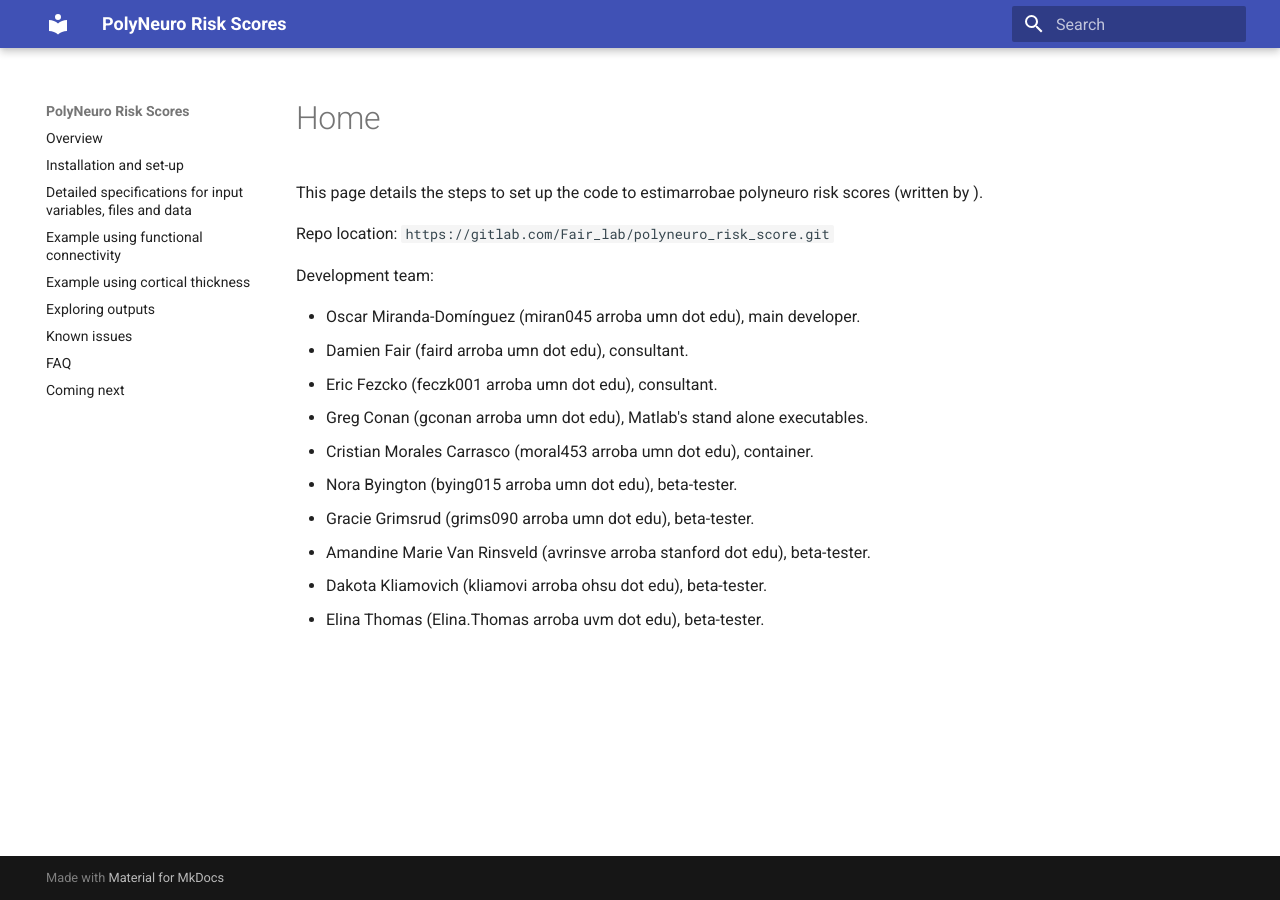
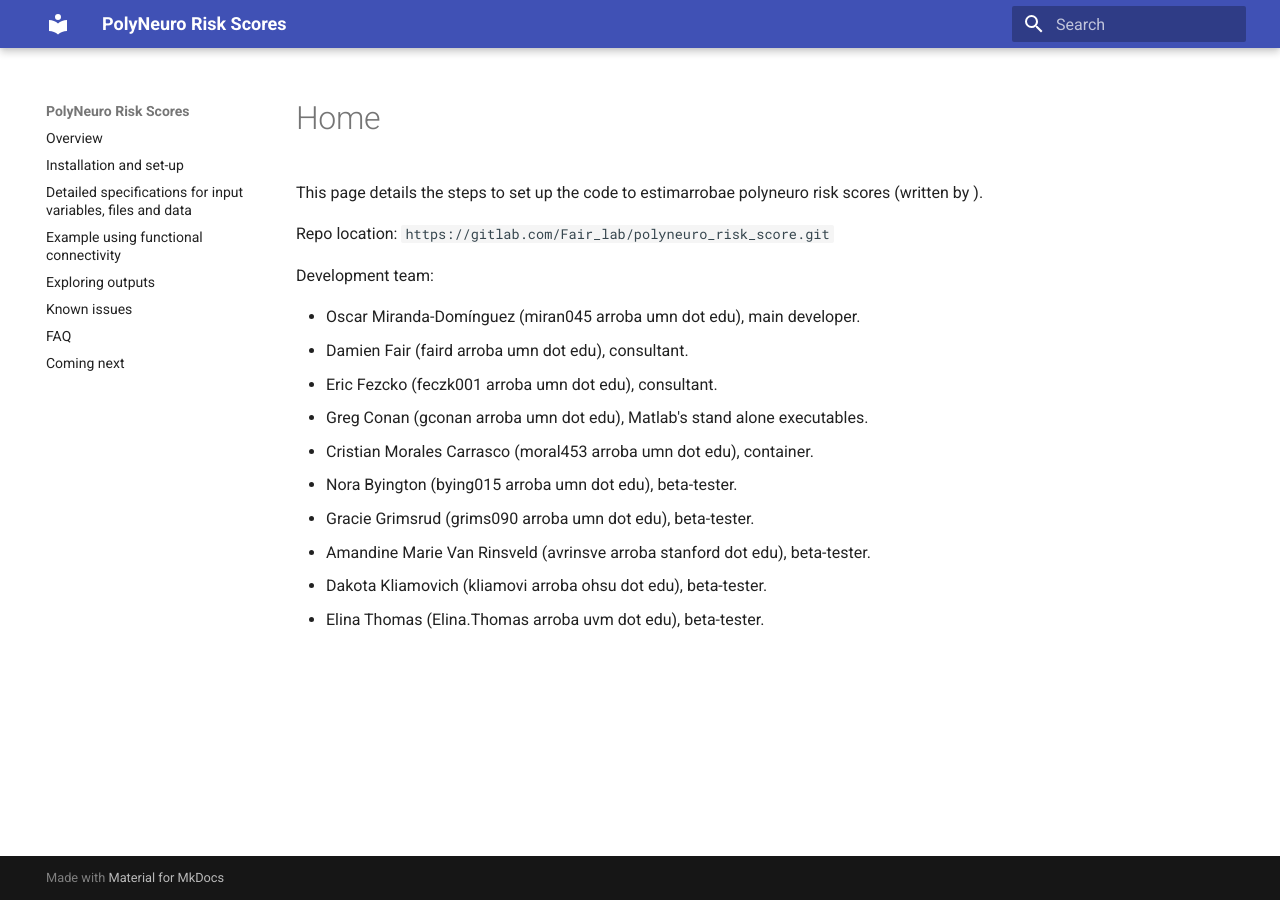
Before and after one commit to omiranda/polyneuro_risk_score, an MkDocs documentation site: the page built from docs/README.md, in a window 1280 px wide. Built offline with MkDocs 1.6.1 and Material for MkDocs 9.7.7, drawn with Linux system fonts in a browser that asks for light colours; old or Windows-style settings are respelled for this version of MkDocs.

Commit message:
Update mkdocs.yml

```diff
--- a/mkdocs.yml
+++ b/mkdocs.yml
@@ -8,7 +8,7 @@ pages:
 - Detailed specifications for input variables, files and data: detailed_description.md
 - Example using functional connectivity: basic_example.md
 #- Example using residualized data: example_using_residuals.md
-- Example using cortical thickness: going_deeper_1.md
+# - Example using cortical thickness: going_deeper_1.md
 - Exploring outputs: exploring_outputs.md
 #- Residualizing imaging data: prewhithening.md
 - Known issues: issues.md
```
